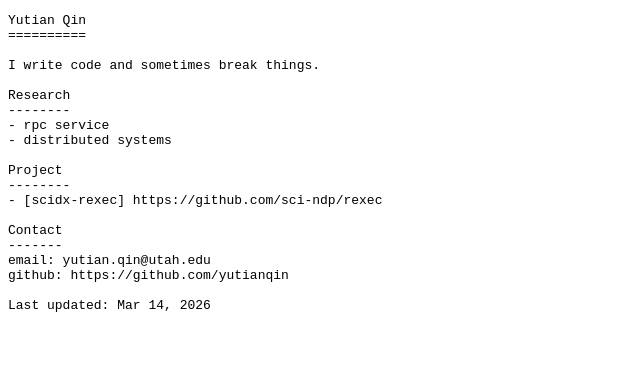
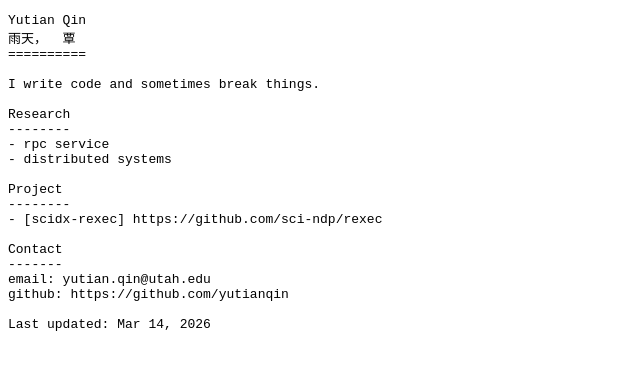
Before and after one commit to yutianqin/yutianqin.github.io, a plain HTML site: page index.html in a window 1280 px wide. Shown: the whole page, without its empty margins (0-640 px from the left). Drawn offline with Linux system fonts and the light colour scheme.

Commit message:
small tweak

```diff
--- a/index.html
+++ b/index.html
@@ -6,6 +6,7 @@
 <body>
 <pre>
 Yutian Qin
+雨天，  覃
 ==========
 
 I write code and sometimes break things.
```
Also changed, not shown: .github/workflows/deploy.yml.
